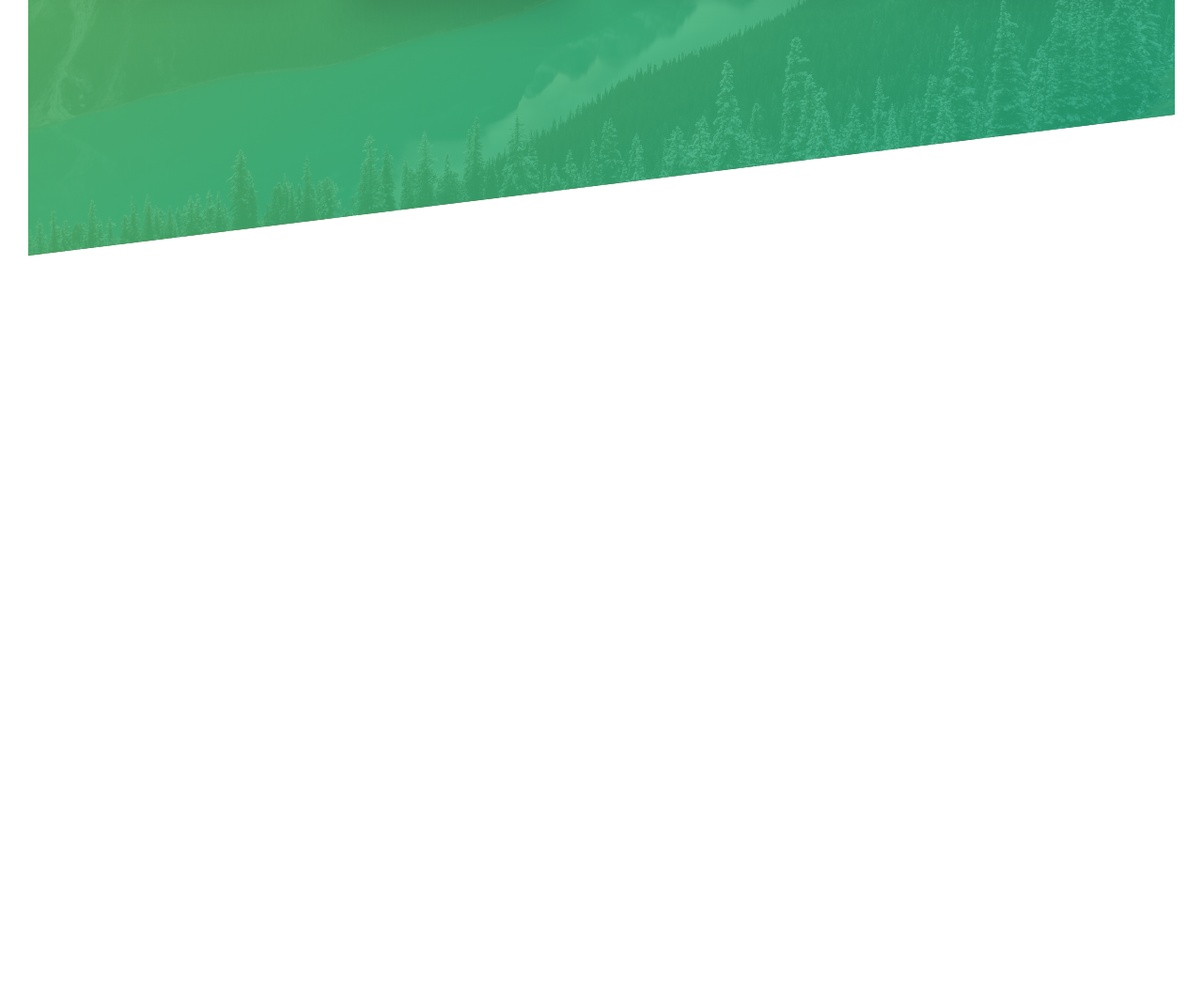
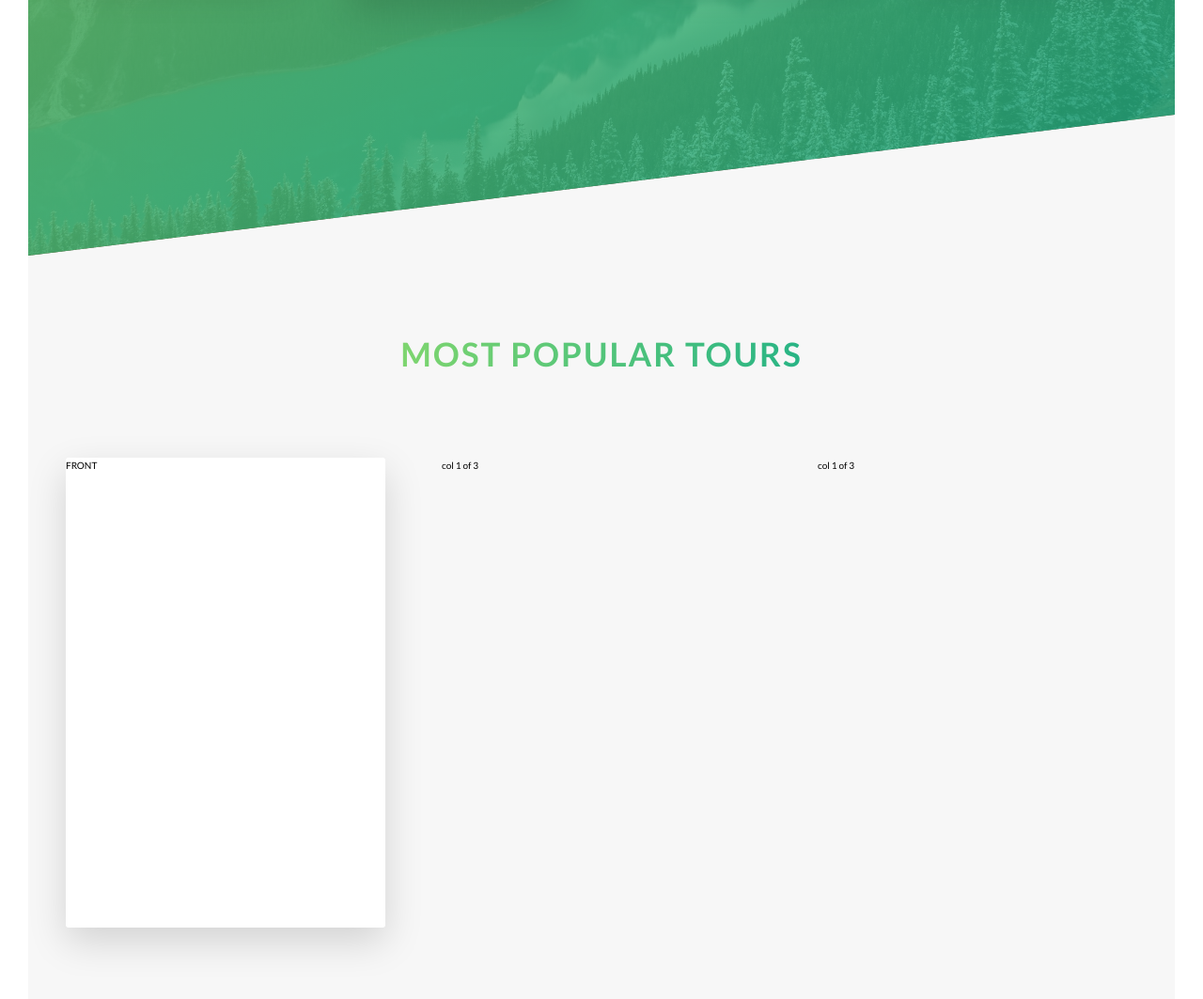
Before and after one commit to jasonj85/playground-advanced-css, a website: page Natours/index.html in a window 1280 px wide. Shown: the part 1988-3051 px from the top of the page at 94% size. Before the commit the page ends 2260 px from the top, so only its background shows below. Drawn offline with Linux system fonts and the light colour scheme.

Commit message:
started tours section

```diff
--- a/Natours/index.html
+++ b/Natours/index.html
@@ -131,6 +131,28 @@
           </div>
         </div>
       </section>
+
+      <section class="section-tours">
+        <div class="u-center-text u-margin-bottom-big">
+          <h2 class="heading-secondary">
+            Most popular tours
+          </h2>
+        </div>
+        <div class="row">
+          <div class="col-1-of-3">
+            <div class="card">
+              <div class="card__side card__side--front">
+                FRONT
+              </div>
+              <div class="card__side card__side--back card__side--back-1">
+                BACK
+              </div>
+            </div>
+          </div>
+          <div class="col-1-of-3">col 1 of 3</div>
+          <div class="col-1-of-3">col 1 of 3</div>
+        </div>
+      </section>
     </main>
 
     <!-- <section class="grid-test">
--- a/Natours/sass/abstracts/_variables.scss
+++ b/Natours/sass/abstracts/_variables.scss
@@ -4,6 +4,11 @@ $color-primary-light: #7ed56f;
 $color-primary-dark: #28b485;
 
 $color-grey-light-1: #f7f7f7;
+
+$color-secondary-light: #ffb900;
+$color-secondary-dark: #ff7730;
+$color-tertiary-light: #2998ff;
+$color-tertiary-dark: #5643fa;
 
 $color-grey-dark: #777;
 $color-white: #fff;
--- /dev/null
+++ b/Natours/sass/components/_card.scss
@@ -0,0 +1,42 @@
+.card {
+  perspective: 150rem;
+  -moz-perspective: 150rem;
+  position: relative;
+  height: 50rem;
+
+  &__side {
+    height: 50rem;
+    transition: all 0.8s ease;
+    position: absolute;
+    top: 0;
+    left: 0;
+    width: 100%;
+    backface-visibility: hidden;
+    border-radius: 3px;
+    box-shadow: 0 1.5rem 4rem rgba($color-black, 0.15);
+
+    &--front {
+      background-color: $color-white;
+    }
+
+    &--back {
+      transform: rotateY(180deg);
+
+      &-1 {
+        background-image: linear-gradient(
+          to right bottom,
+          $color-secondary-light,
+          $color-secondary-dark
+        );
+      }
+    }
+  }
+
+  &:hover &__side--front {
+    transform: rotateY(180deg);
+  }
+
+  &:hover &__side--back {
+    transform: rotateY(0);
+  }
+}
--- a/Natours/sass/main.scss
+++ b/Natours/sass/main.scss
@@ -11,6 +11,7 @@
 @import "components/button";
 @import "components/composition";
 @import "components/feature-box";
+@import "components/card";
 
 @import "layout/grid";
 @import "layout/header";
--- a/Natours/sass/pages/_home.scss
+++ b/Natours/sass/pages/_home.scss
@@ -21,3 +21,9 @@
     transform: skewY(7deg);
   }
 }
+
+.section-tours {
+  background-color: $color-grey-light-1;
+  padding: 25rem 0 50rem 0;
+  margin-top: -10rem;
+}
```
Also changed, not shown: Natours/css/style.css.
